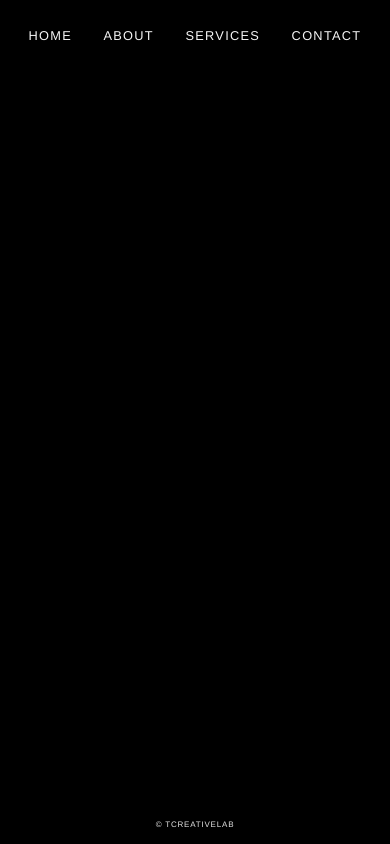
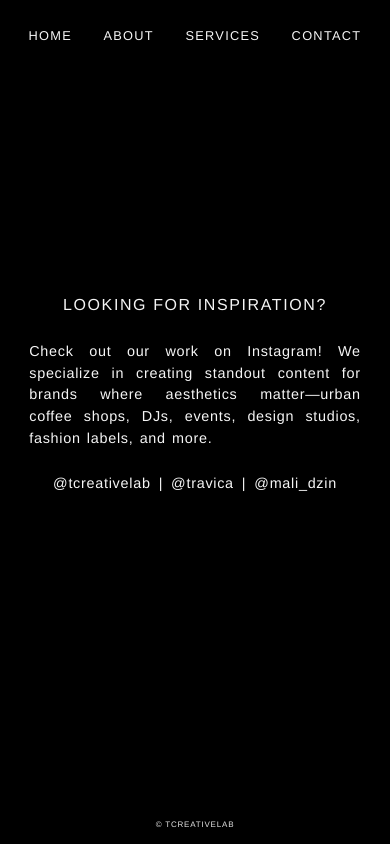
Before and after one commit to svarogdoo/travica, a SvelteKit app: page /portfolio in a window 390 px wide. Built offline with nearby package versions, Linux system fonts and the light colour scheme.

Commit message:
portfolio

```diff
--- a/src/routes/portfolio/+page.svelte
+++ b/src/routes/portfolio/+page.svelte
@@ -1,45 +1,79 @@
-<script lang="ts">
-</script>
-
 <svelte:head>
-  <title>Turneja</title>
-  <meta name="description" content="Informacije o turneji Lexington benda" />
+  <title>Portfolio</title>
+  <meta name="description" content="Portfolio" />
 </svelte:head>
 
-<section class="tour">
-  <!-- <div class="tour-cards">
-    <TourCard tourData={tourCards[0]} photo={tour1} />
-    <TourCard tourData={tourCards[1]} photo={tour2} />
-    <TourCard tourData={tourCards[0]} photo={tour1} />
-    <TourCard tourData={tourCards[1]} photo={tour2} />
-    <TourCard tourData={tourCards[0]} photo={tour1} />
-  </div> -->
+<section class="portfolio-section">
+  <div class="portfolio-text">
+    <br />
+    <h1>LOOKING FOR INSPIRATION?</h1>
+    <br />
+    <p>
+      Check out our work on Instagram! We specialize in creating standout
+      content for brands where aesthetics matter—urban coffee shops, DJs,
+      events, design studios, fashion labels, and more.
+    </p>
+
+    <br />
+    <div class="flex gap-x-2 justify-center">
+      <a href="https://www.instagram.com/TCREATIVELAB/">@tcreativelab</a>
+      <p>|</p>
+      <a href="https://www.instagram.com/travica_/">@travica</a>
+      <p>|</p>
+      <a href="https://www.instagram.com/mali_dzin/">@mali_dzin</a>
+    </div>
+  </div>
 </section>
 
 <style>
-  .tour {
+  section {
+    color: whitesmoke;
+    width: 100%;
+    height: 100%;
     display: flex;
-    width: 100%;
+    flex-direction: column;
     justify-content: center;
+    margin-bottom: 10em;
     align-items: center;
+    z-index: 10;
   }
-  .tour-cards {
-    width: 90%;
+
+  .portfolio-text {
+    width: 30%;
+    z-index: 10;
     margin-top: 7em;
-    display: grid;
-    grid-template-columns: repeat(3, 1fr);
-    justify-content: center;
-    gap: 100px;
   }
-  @media only screen and (max-width: 1024px) {
-    .tour-cards {
-      display: flex;
-      flex-direction: row;
-      flex-wrap: wrap;
-      justify-content: center;
-      row-gap: 20px;
-      column-gap: 20px;
-      margin-top: 4em;
+  h1 {
+    font-size: 1.8em;
+    letter-spacing: 0.1em;
+    text-align: center;
+  }
+
+  p,
+  a {
+    font-size: 1.2em;
+    letter-spacing: 0.1em;
+    font-weight: 50;
+    word-spacing: 0.15em;
+    text-align: justify;
+  }
+  @media (max-width: 768px) {
+    .portfolio-text {
+      width: 85%;
+      margin-top: 5em;
+    }
+
+    h1 {
+      font-size: 1em;
+    }
+
+    p,
+    a {
+      font-size: 0.9em;
+      letter-spacing: 0.05em;
+      font-weight: 50;
+      word-spacing: 0.1em;
+      text-align: justify;
     }
   }
 </style>
```
